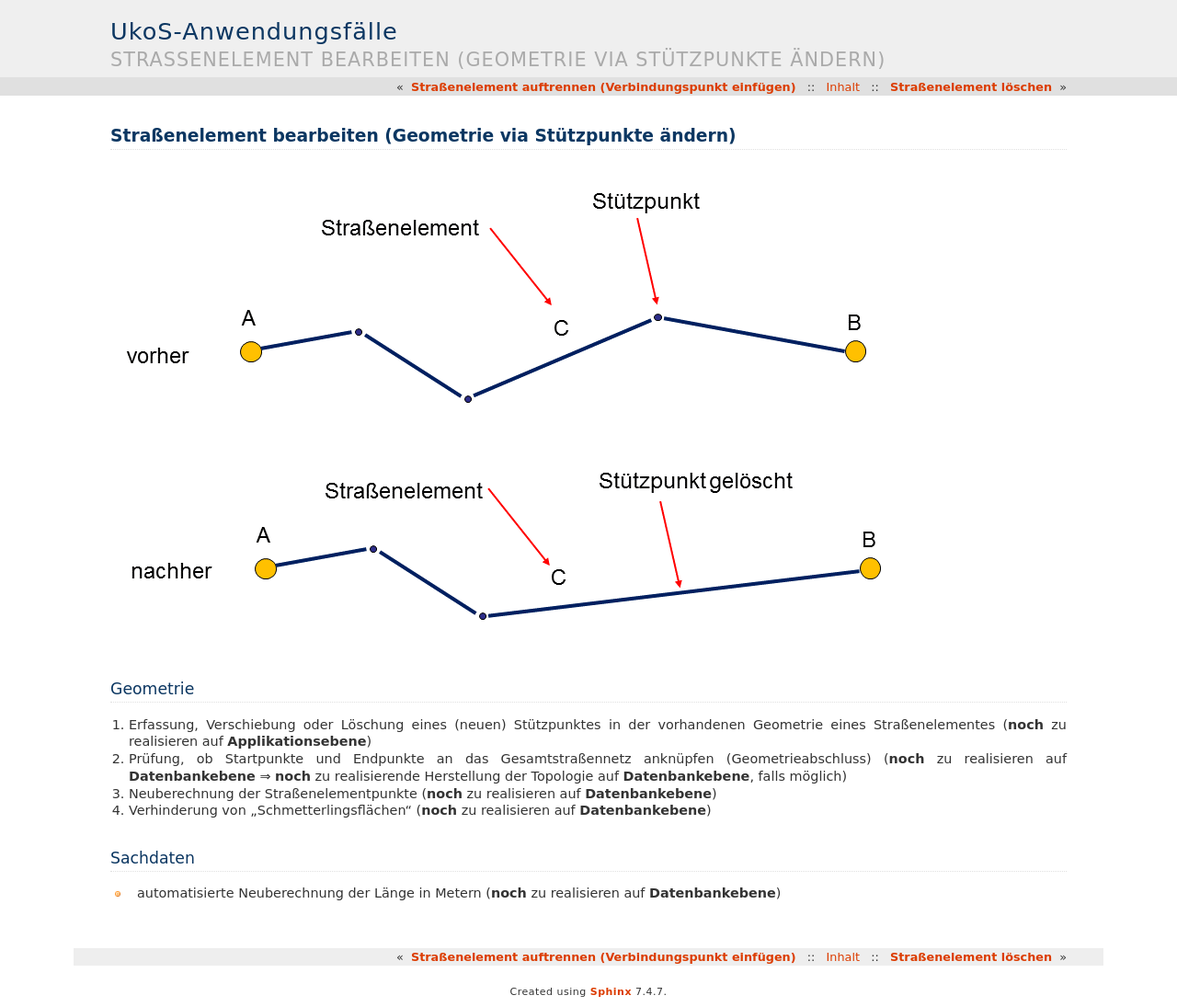
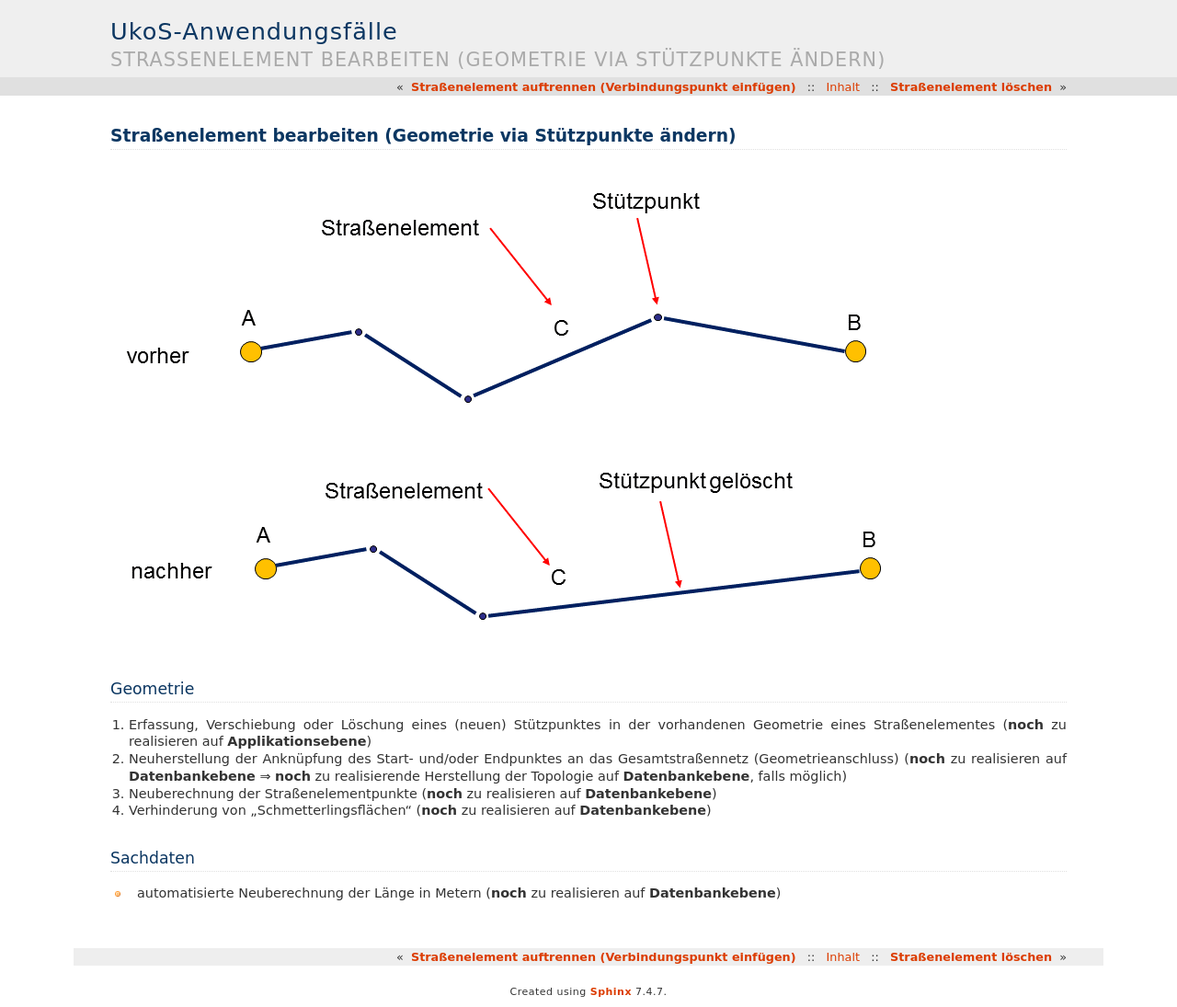
Before and after one commit to rostock/ukos-anwendungsfaelle, a Sphinx documentation site: the page built from source/strassenelemente-verbindungspunkte/strassenelement-bearbeiten.rst, in a window 1280 px wide. Shown: the whole page at 92% size. Built offline with Sphinx 7.4.7, drawn with Linux system fonts in a browser that asks for light colours.

Commit message:
kleinere Korrekturen im Rahmen des Lenkungsgruppentreffens am 02.02.2018

```diff
--- a/source/conf.py
+++ b/source/conf.py
@@ -109,9 +109,9 @@ html_sidebars = {
     ]
 }
 
-html_title = 'Anwendungsfälle für UkoS'
+html_title = u'Anwendungsfälle für UkoS'
 
-html_short_title = 'UkoS-Anwendungsfälle'
+html_short_title = u'UkoS-Anwendungsfälle'
 
 html_show_copyright = False
 
--- a/source/flaechen/flaeche-erzeugen.rst
+++ b/source/flaechen/flaeche-erzeugen.rst
@@ -1,7 +1,7 @@
 .. index:: Flächen, Querprofil, Stationierung, Straßenelemente, Stützpunkte, Teilelemente, Topologie
 
-Fläche aus Stationierung und Querprofil erzeugen
-================================================
+Fläche aus Stationierung und Querprofil erzeugen („Trapezmodell“)
+=================================================================
 
 .. image:: /_static/flaeche-erzeugen.png
 
--- a/source/strassenelemente-verbindungspunkte/strassenelement-auftrennen.rst
+++ b/source/strassenelemente-verbindungspunkte/strassenelement-auftrennen.rst
@@ -12,7 +12,7 @@ Geometrie
 
 #. Auftrennung des vorhandenen Straßenelementes an einem Punkt, das heißt Festlegung des Einfügeortes eines neuen Verbindungspunktes in vorhandene Geometrie eines Straßenelementes (**noch** zu realisieren auf **Applikationsebene**)
 #. Teilung des vorhandenen Straßenelementes in zwei neue Straßenelemente und Aktualisierung der zugehörigen Verbindungspunkte (**noch** zu realisieren auf **Datenbankebene**)
-#. Prüfung, ob Startpunkte und Endpunkte an das Gesamtstraßennetz anknüpfen (Geometrieabschluss) (**noch** zu realisieren auf **Datenbankebene** ⇒ **noch** zu realisierende Herstellung der Topologie auf **Datenbankebene**, falls möglich)
+#. Herstellung der Anknüpfung des Start- und/oder Endpunktes an das Gesamtstraßennetz (Geometrieanschluss) (**noch** zu realisieren auf **Datenbankebene** ⇒ **noch** zu realisierende Herstellung der Topologie auf **Datenbankebene**, falls möglich)
 #. Neuberechnung der Straßenelementpunkte (**noch** zu realisieren auf **Datenbankebene**)
 
 .. _strassenelement-auftrennen_sachdaten:
--- a/source/strassenelemente-verbindungspunkte/strassenelement-bearbeiten.rst
+++ b/source/strassenelemente-verbindungspunkte/strassenelement-bearbeiten.rst
@@ -11,7 +11,7 @@ Geometrie
 ---------
 
 #. Erfassung, Verschiebung oder Löschung eines (neuen) Stützpunktes in der vorhandenen Geometrie eines Straßenelementes (**noch** zu realisieren auf **Applikationsebene**)
-#. Prüfung, ob Startpunkte und Endpunkte an das Gesamtstraßennetz anknüpfen (Geometrieabschluss) (**noch** zu realisieren auf **Datenbankebene** ⇒ **noch** zu realisierende Herstellung der Topologie auf **Datenbankebene**, falls möglich)
+#. Neuherstellung der Anknüpfung des Start- und/oder Endpunktes an das Gesamtstraßennetz (Geometrieanschluss) (**noch** zu realisieren auf **Datenbankebene** ⇒ **noch** zu realisierende Herstellung der Topologie auf **Datenbankebene**, falls möglich)
 #. Neuberechnung der Straßenelementpunkte (**noch** zu realisieren auf **Datenbankebene**)
 #. Verhinderung von „Schmetterlingsflächen“ (**noch** zu realisieren auf **Datenbankebene**)
 
--- a/source/strassenelemente-verbindungspunkte/strassenelement-erfassen.rst
+++ b/source/strassenelemente-verbindungspunkte/strassenelement-erfassen.rst
@@ -12,7 +12,7 @@ Geometrie
 
 #. Erfassung des Startpunktes, der Stützpunkte und des Endpunktes (**noch** zu realisieren auf **Applikationsebene**)
 #. Prüfung, ob Verbindungspunkte an den Enden vorhanden sind ⇒ automatisierte Erzeugung fehlender Verbindungspunkte (**schon** realisiert auf **Datenbankebene** als Trigger)
-#. Prüfung, ob Startpunkt und Endpunkt an das Gesamtstraßennetz anknüpfen (Geometrieabschluss) (**noch** zu realisieren auf **Datenbankebene** ⇒ **noch** zu realisierende Herstellung der Topologie auf **Datenbankebene**, falls möglich)
+#. Herstellung der Anknüpfung des Start- und/oder Endpunktes an das Gesamtstraßennetz (Geometrieanschluss) (**noch** zu realisieren auf **Datenbankebene** ⇒ **noch** zu realisierende Herstellung der Topologie auf **Datenbankebene**, falls möglich)
 
 .. _strassenelement-erfassen_sachdaten:
 
```
